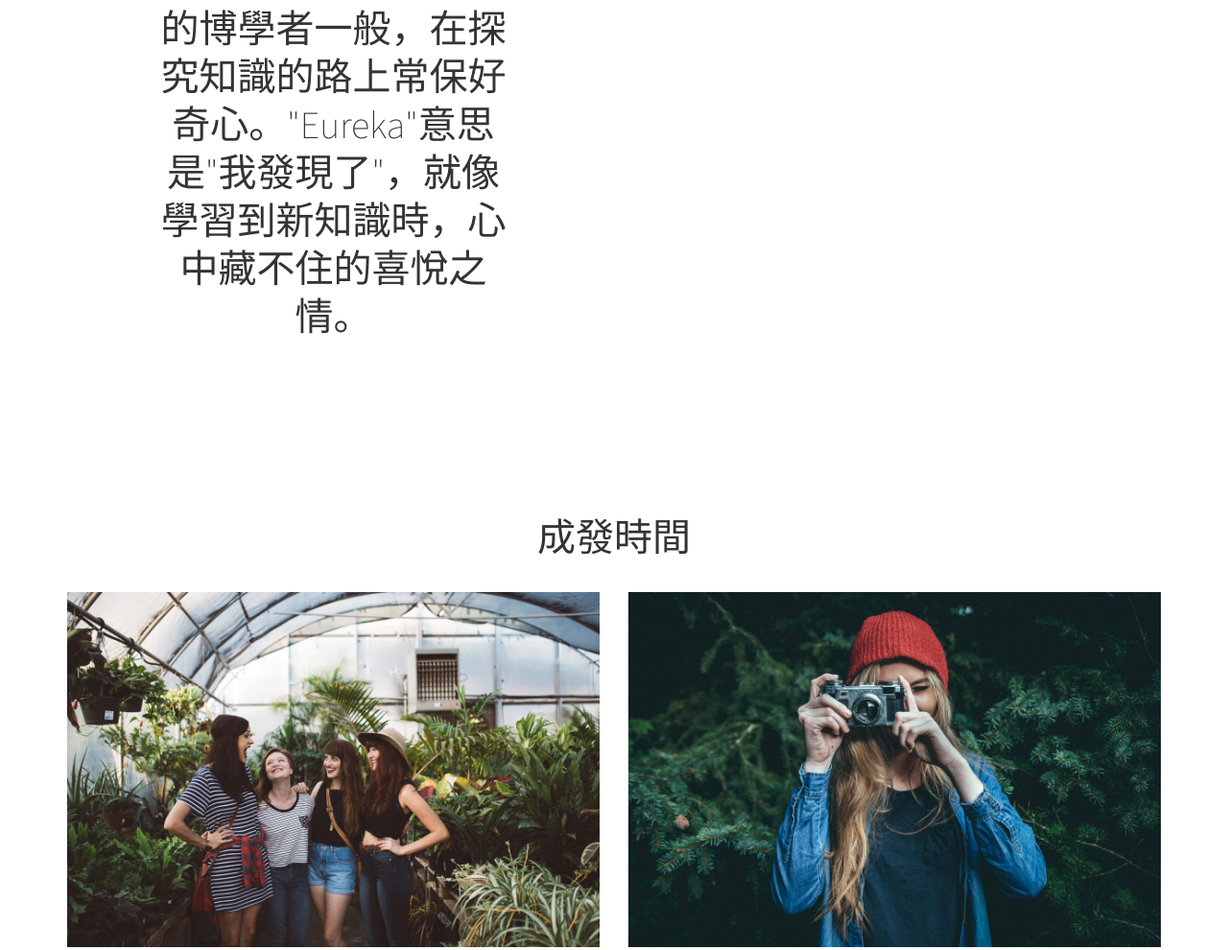
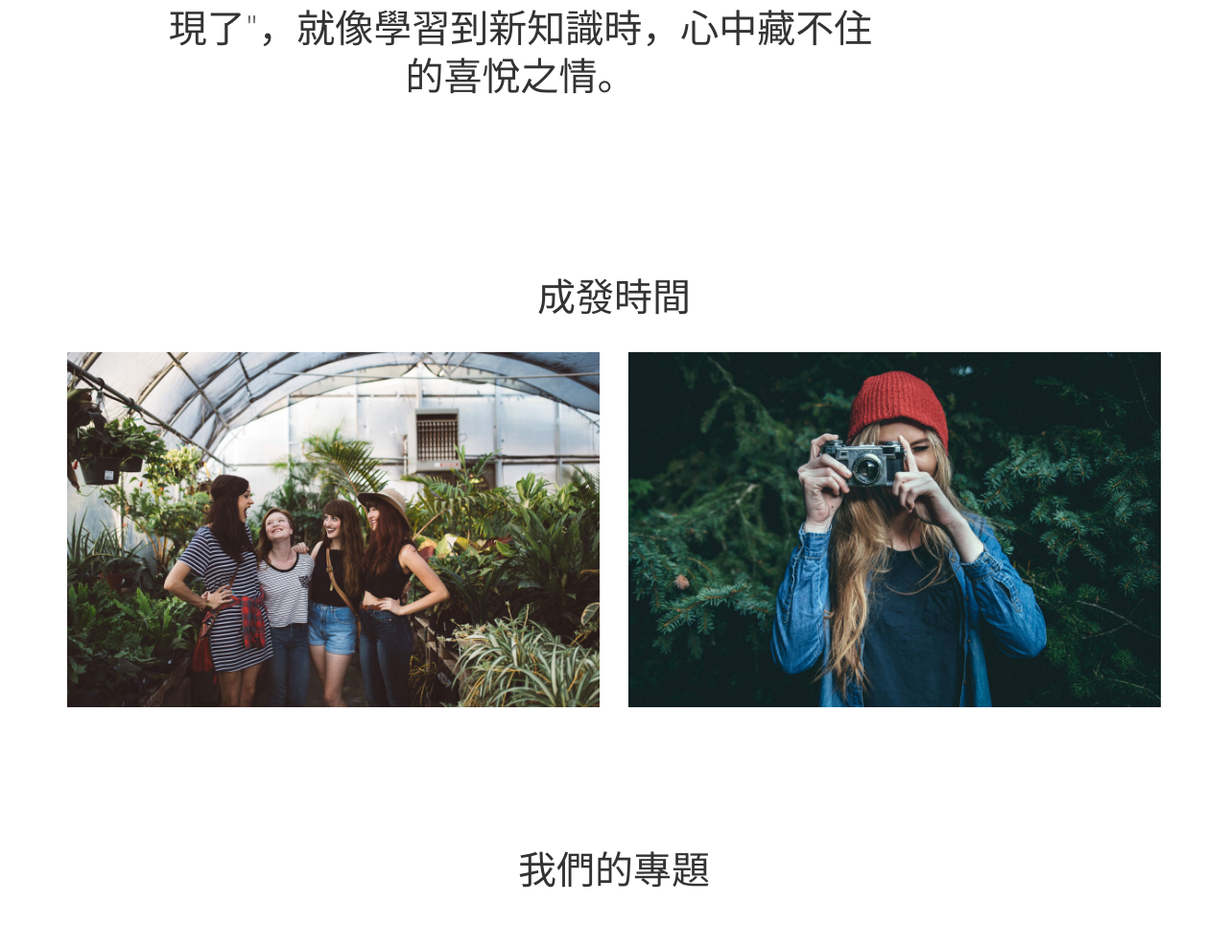
Before and after one commit to 224chengfa/224chengfa.github.io, a plain HTML site: page index.html in a window 1280 px wide. Shown: the part 1197-2187 px from the top of the page at 96% size. Drawn offline with Linux system fonts and the light colour scheme.

Commit message:
Update index.html

```diff
--- a/index.html
+++ b/index.html
@@ -101,7 +101,7 @@ http://www.tooplate.com/view/2099-scenic
      <div class="container">
           <div class="row">
 
-               <div class="col-md-offset-1 col-md-4 col-sm-4">
+               <div class="col-md-offset-1 col-md-8 col-sm-4">
                     <div class="about-info">
                          <h3>命名由來</h3>
                          <h1>"Polymath"不僅象徵"玻璃沒死"，也代表我們如同學無止境的博學者一般，在探究知識的路上常保好奇心。"Eureka"意思是"我發現了"，就像學習到新知識時，心中藏不住的喜悅之情。</h1>
```
